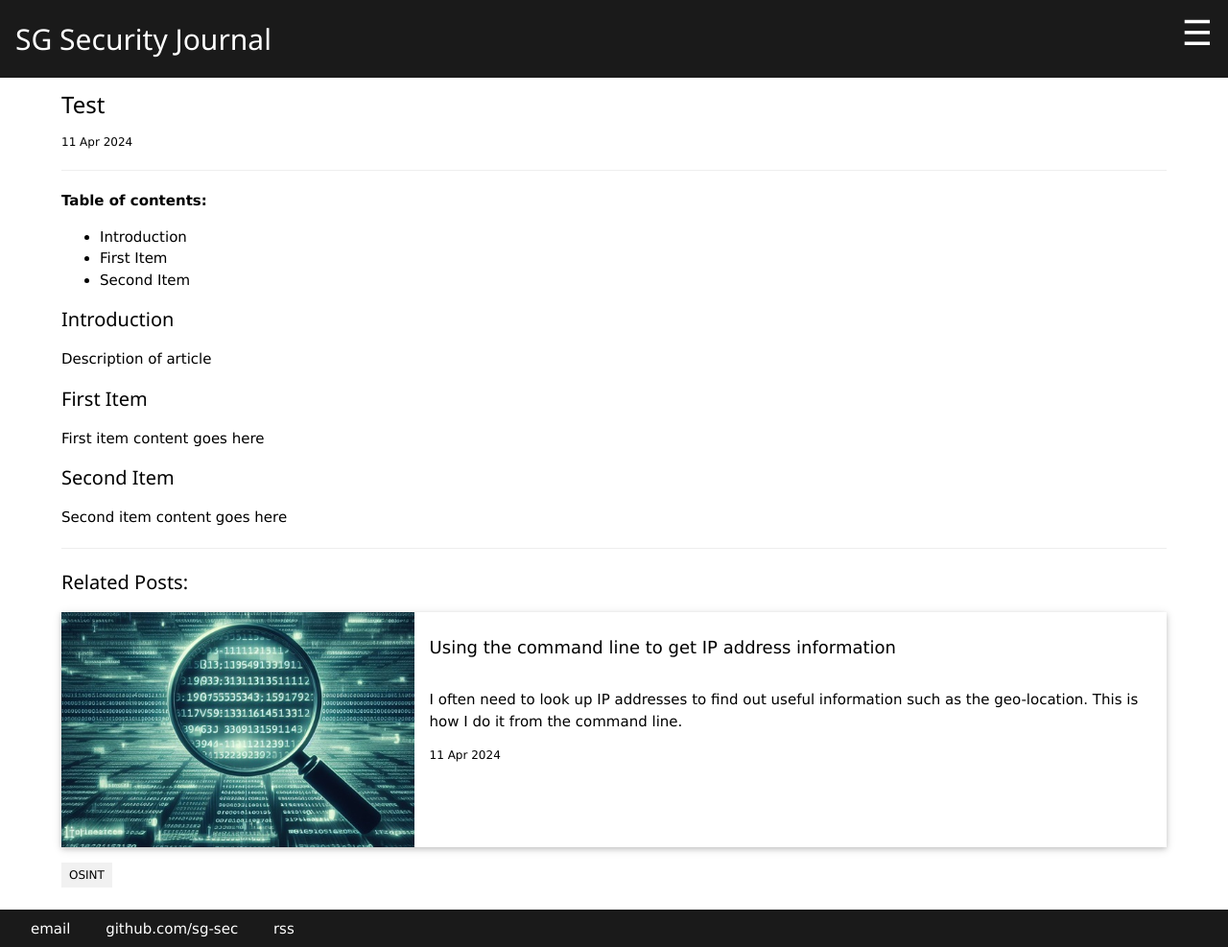
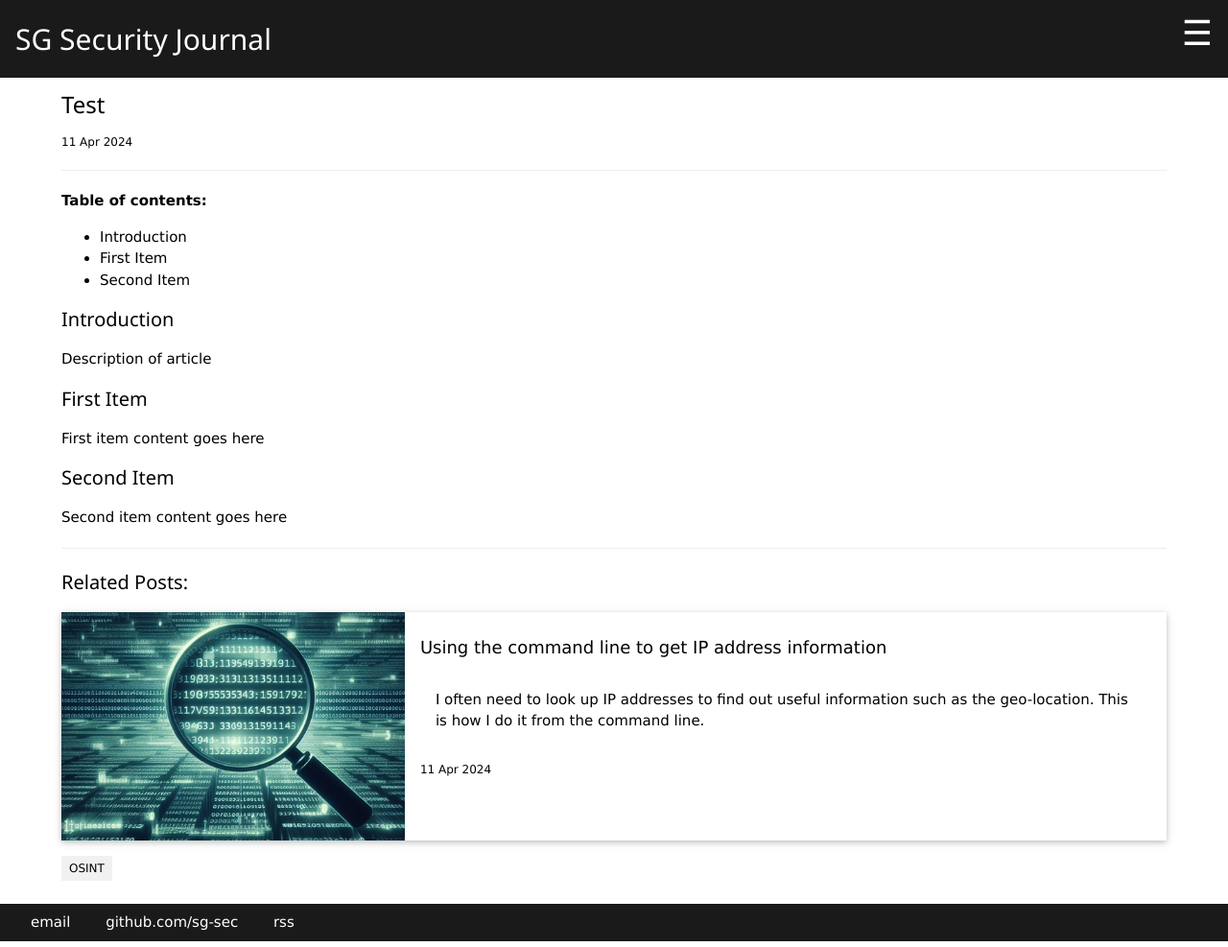
Before and after one commit to sg-sec/sg-sec.github.io, a Jekyll site: the page built from _posts/2024-04-11-test.md, in a window 1280 px wide. Shown: the whole page at 96% size. Built offline with Jekyll 4.4.1, drawn with Linux system fonts in a browser that asks for light colours.

Commit message:
Update relatedpostlistitem.html

```diff
--- a/_includes/relatedpostlistitem.html
+++ b/_includes/relatedpostlistitem.html
@@ -10,7 +10,7 @@
                 <p>
                     <a href="{{ post.url }}" title="{{ post.title }}" class="PostListTitle">{{ post.title }}</a >
                 </p>
-                <p class="w3-container w3-hide-small">{{ post.excerpt }}</p>
+                <p><div class="w3-container w3-hide-small"> {{ post.excerpt }}</div></p>
 	        <p class="w3-small">{{ post.date | date_to_string }}</p>
             </div>
         <!-- </div> -->
```
